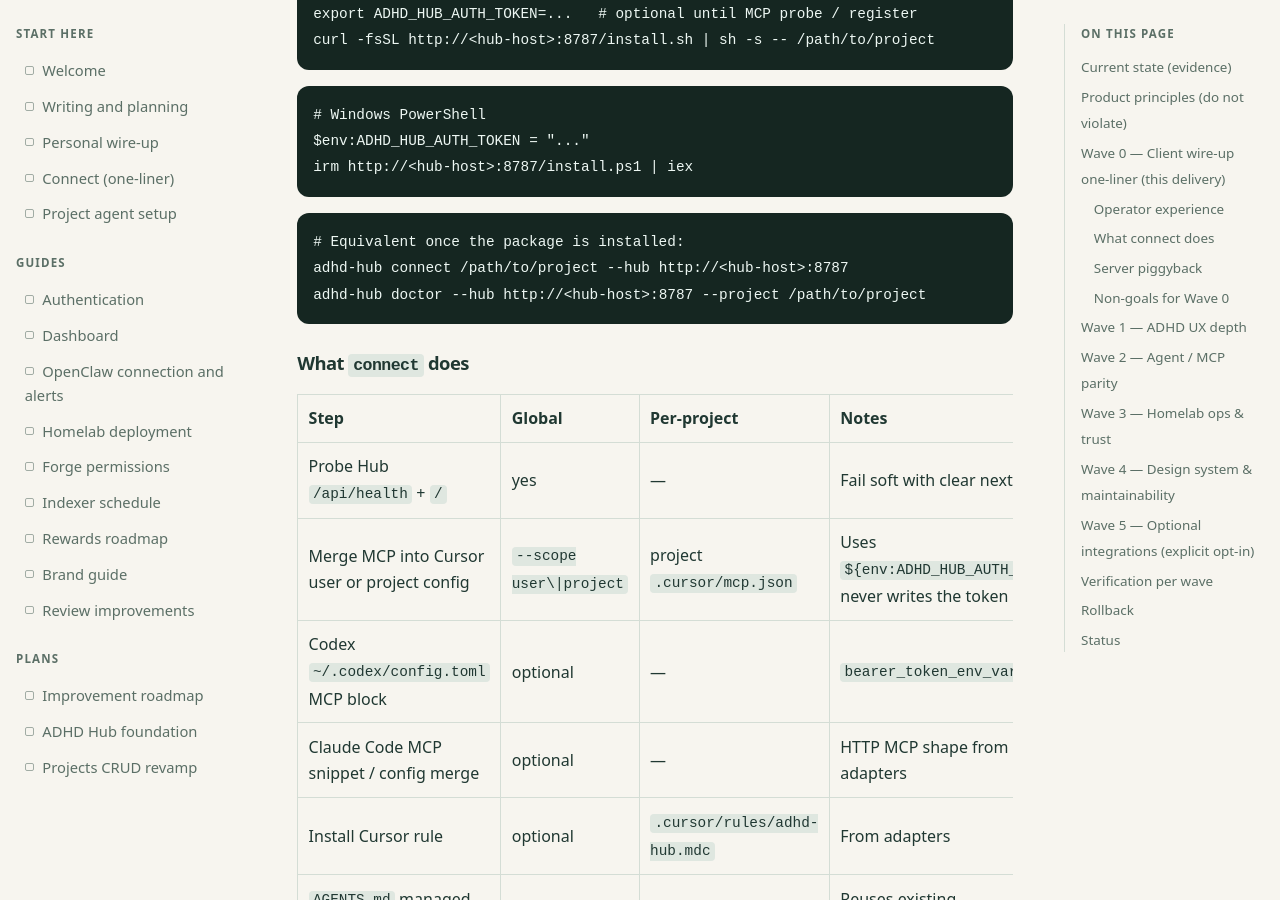
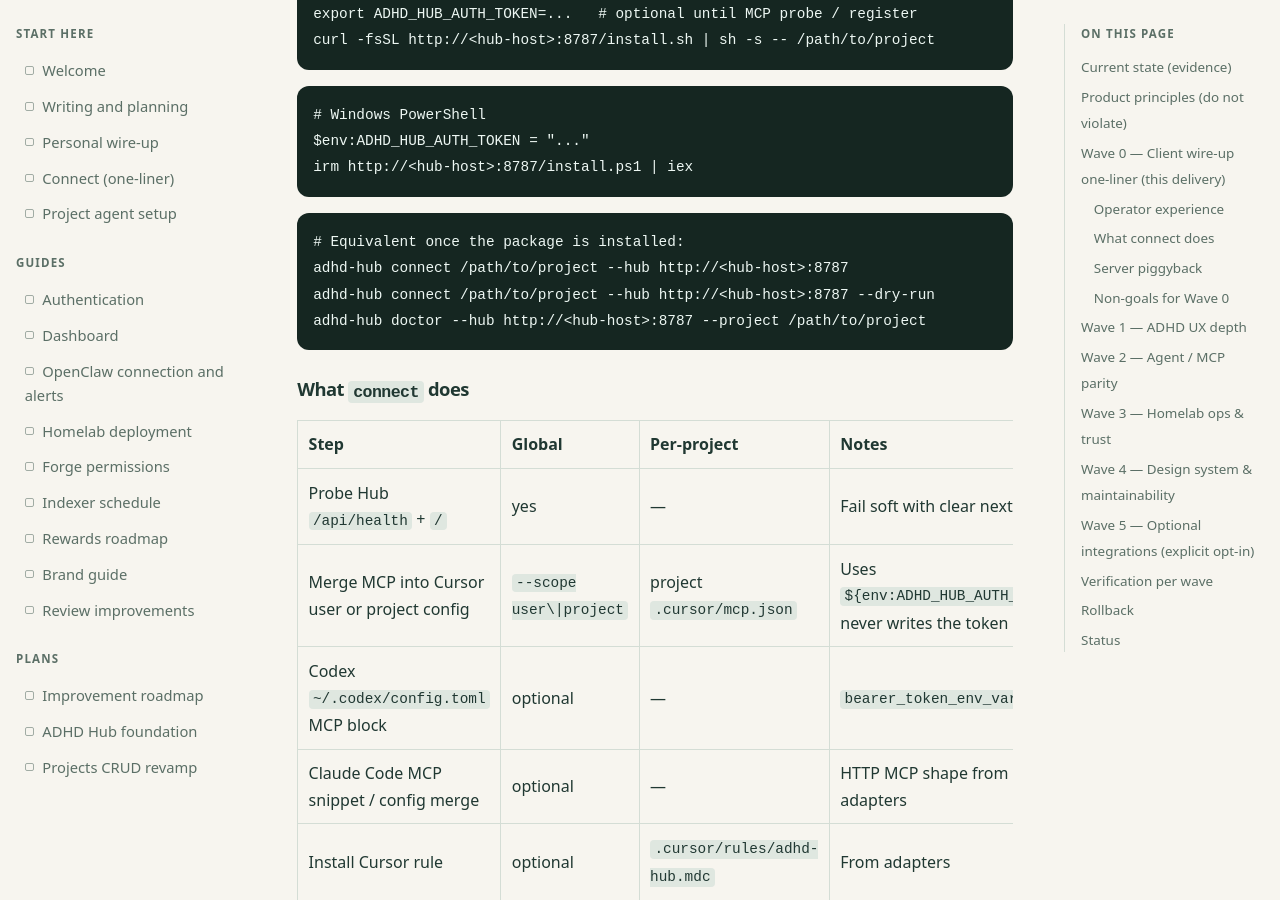
Before and after one commit to uniskela/adhd-hub, a Jekyll site: the page built from docs/plans/improvement-roadmap.md, in a window 1280 px wide and 900 px high, scrolled down 1380 px. Built offline with Jekyll 4.4.1, drawn with Linux system fonts in a browser that asks for light colours; our own code applies the rules of GitHub Pages for plain Markdown files.

Commit message:
docs: mention connect --dry-run in improvement roadmap
Co-authored-by: Uniskela <uniskela@users.noreply.github.com>

````diff
--- a/docs/plans/improvement-roadmap.md
+++ b/docs/plans/improvement-roadmap.md
@@ -37,6 +37,7 @@ irm http://<hub-host>:8787/install.ps1 | iex
 ```bash
 # Equivalent once the package is installed:
 adhd-hub connect /path/to/project --hub http://<hub-host>:8787
+adhd-hub connect /path/to/project --hub http://<hub-host>:8787 --dry-run
 adhd-hub doctor --hub http://<hub-host>:8787 --project /path/to/project
 ```
 
````
